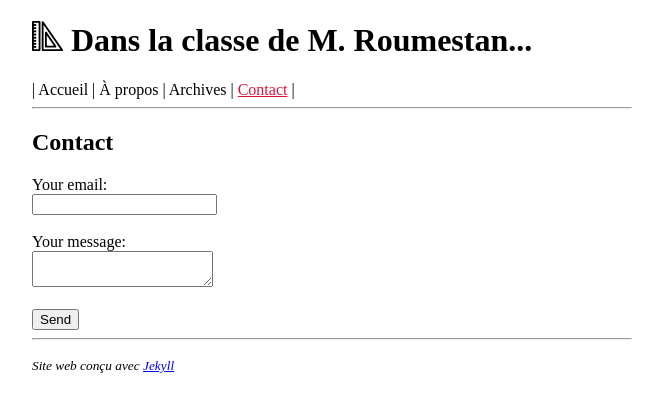
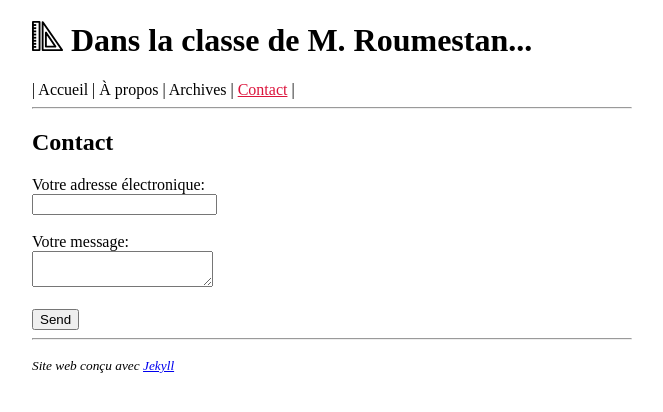
Before and after one commit to roumesta/roumestan.github.io, a Jekyll site: the page built from contact.html, in a window 1280 px wide. Shown: the top 412 px of the page, without its empty margins (308-971 px from the left). Built offline with Jekyll 4.4.1, drawn with Linux system fonts in a browser that asks for light colours.

Commit message:
Update contact.html

```diff
--- a/contact.html
+++ b/contact.html
@@ -8,11 +8,11 @@ title: Contact
   method="POST"
 >
   <label>
-    Your email:<br>
+    Votre adresse électronique:<br>
     <input type="email" name="email">
   </label><br><br>
   <label>
-    Your message:<br>
+    Votre message:<br>
     <textarea name="message"></textarea>
   </label><br><br>
   <!-- your other form fields go here -->
```
